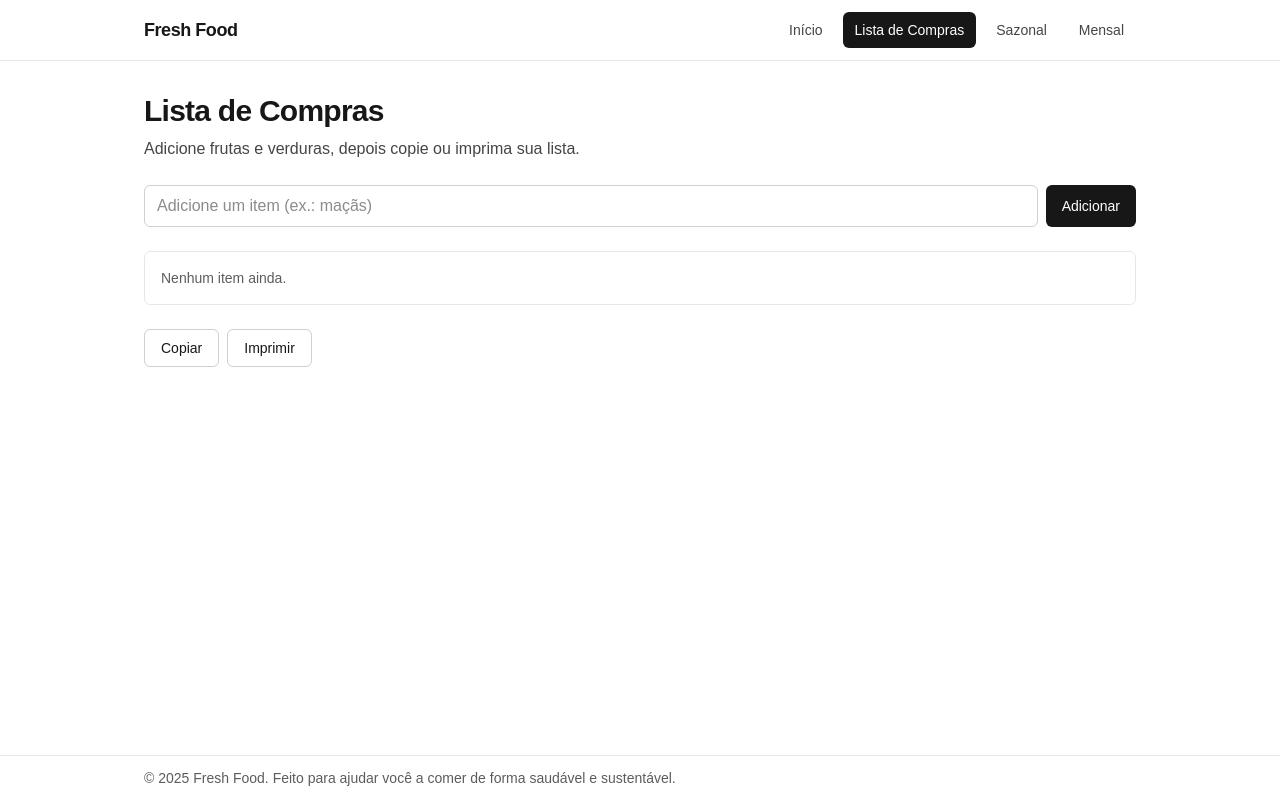
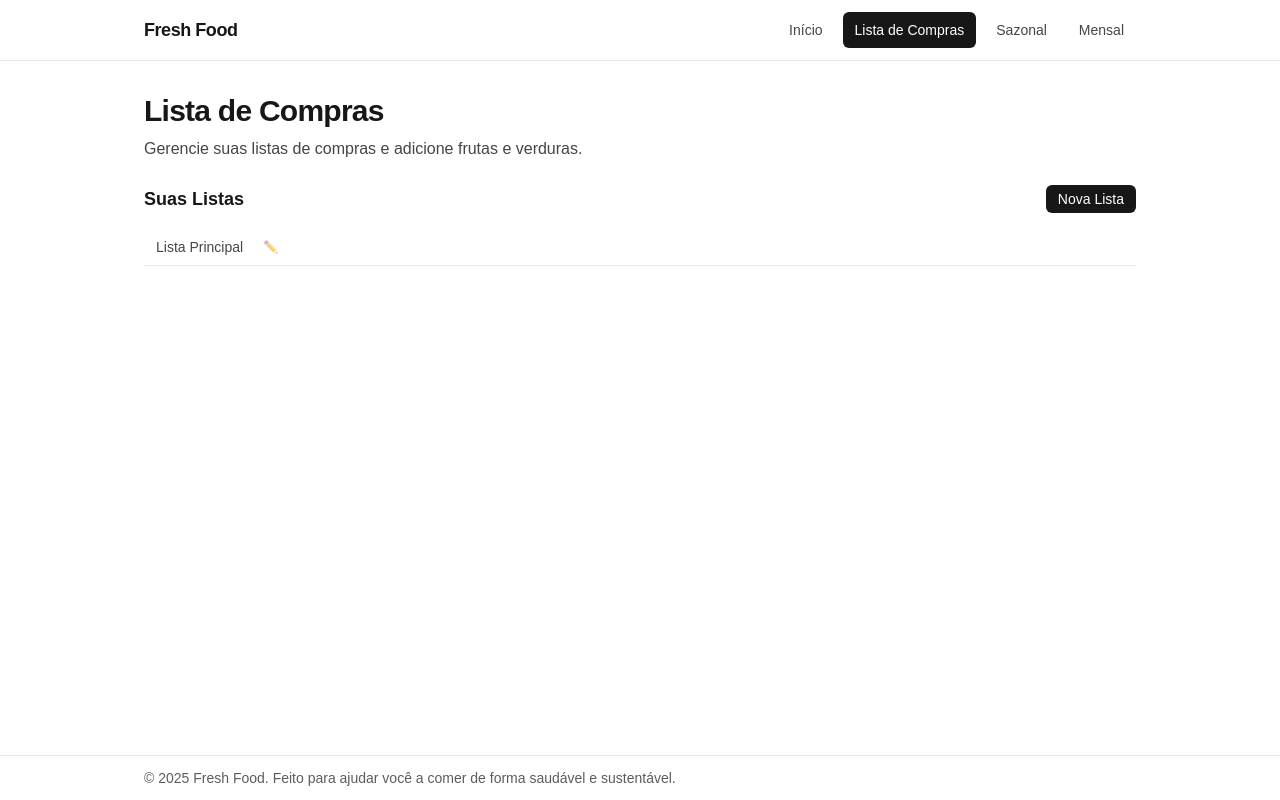
Before and after one commit to ValdineiJunior/fresh-food, a Next.js app: page /shopping-list in a window 1280 px wide. Built offline with nearby package versions, Linux system fonts and the light colour scheme.

Commit message:
feat: enhance shopping list functionality with multiple lists, local storage support, and item management

```diff
--- a/src/app/shopping-list/page.tsx
+++ b/src/app/shopping-list/page.tsx
@@ -1,26 +1,147 @@
 "use client";
 
-import React from "react";
+import React, { useEffect, useState } from "react";
 
 type Item = { id: string; name: string };
 
+type ShoppingList = {
+  id: string;
+  name: string;
+  items: Item[];
+  createdAt: Date;
+};
+
 export default function ShoppingListPage() {
-  const [items, setItems] = React.useState<Item[]>([]);
-  const [input, setInput] = React.useState("");
+  const [lists, setLists] = useState<ShoppingList[]>(() => {
+    // Initialize with a default list on first visit
+    if (
+      typeof window !== "undefined" &&
+      !localStorage.getItem("shopping-lists")
+    ) {
+      return [
+        {
+          id: crypto.randomUUID(),
+          name: "Lista Principal",
+          items: [],
+          createdAt: new Date(),
+        },
+      ];
+    }
+    return [];
+  });
+
+  const [selectedListId, setSelectedListId] = useState<string>("");
+  const [input, setInput] = useState("");
+  const [editingListId, setEditingListId] = useState<string | null>(null);
+  const [editingName, setEditingName] = useState("");
+  const [showNewListForm, setShowNewListForm] = useState(false);
+  const [newListName, setNewListName] = useState("");
+
+  // Load lists from localStorage on mount
+  useEffect(() => {
+    const savedLists = localStorage.getItem("shopping-lists");
+    if (savedLists) {
+      const parsedLists = JSON.parse(savedLists).map(
+        (list: Omit<ShoppingList, "createdAt"> & { createdAt: string }) => ({
+          ...list,
+          createdAt: new Date(list.createdAt),
+        })
+      );
+      setLists(parsedLists);
+      if (parsedLists.length > 0 && !selectedListId) {
+        setSelectedListId(parsedLists[0].id);
+      }
+    }
+  }, [selectedListId]);
+
+  // Save lists to localStorage during rendering
+  const [prevLists, setPrevLists] = useState(lists);
+  if (lists !== prevLists) {
+    setPrevLists(lists);
+    if (lists.length > 0) {
+      localStorage.setItem("shopping-lists", JSON.stringify(lists));
+    }
+  }
+
+  const selectedList = lists.find((list) => list.id === selectedListId);
+
+  function createNewList() {
+    const name = newListName.trim() || "Nova Lista";
+    const newList: ShoppingList = {
+      id: crypto.randomUUID(),
+      name,
+      items: [],
+      createdAt: new Date(),
+    };
+    setLists((prev) => [...prev, newList]);
+    setSelectedListId(newList.id);
+    setNewListName("");
+    setShowNewListForm(false);
+  }
+
+  function deleteList(listId: string) {
+    if (lists.length === 1) return; // Don't delete the last list
+    setLists((prev) => prev.filter((list) => list.id !== listId));
+    if (selectedListId === listId) {
+      const remainingLists = lists.filter((list) => list.id !== listId);
+      setSelectedListId(remainingLists[0]?.id || "");
+    }
+  }
+
+  function startEditingList(listId: string) {
+    const list = lists.find((l) => l.id === listId);
+    if (list) {
+      setEditingListId(listId);
+      setEditingName(list.name);
+    }
+  }
+
+  function saveListName() {
+    if (editingListId && editingName.trim()) {
+      setLists((prev) =>
+        prev.map((list) =>
+          list.id === editingListId
+            ? { ...list, name: editingName.trim() }
+            : list
+        )
+      );
+    }
+    setEditingListId(null);
+    setEditingName("");
+  }
 
   function addItem() {
     const name = input.trim();
-    if (!name) return;
-    setItems((prev) => [{ id: crypto.randomUUID(), name }, ...prev]);
+    if (!name || !selectedList) return;
+
+    setLists((prev) =>
+      prev.map((list) =>
+        list.id === selectedListId
+          ? {
+              ...list,
+              items: [{ id: crypto.randomUUID(), name }, ...list.items],
+            }
+          : list
+      )
+    );
     setInput("");
   }
 
-  function removeItem(id: string) {
-    setItems((prev) => prev.filter((it) => it.id !== id));
+  function removeItem(itemId: string) {
+    if (!selectedList) return;
+
+    setLists((prev) =>
+      prev.map((list) =>
+        list.id === selectedListId
+          ? { ...list, items: list.items.filter((item) => item.id !== itemId) }
+          : list
+      )
+    );
   }
 
   function copyList() {
-    const text = items.map((it) => `- ${it.name}`).join("\n");
+    if (!selectedList) return;
+    const text = selectedList.items.map((item) => `- ${item.name}`).join("\n");
     navigator.clipboard.writeText(text);
   }
 
@@ -28,15 +149,147 @@ export default function ShoppingListPage() {
     window.print();
   }
 
+  if (lists.length === 0) {
+    return (
+      <section className="space-y-6">
+        <header className="space-y-2">
+          <h1 className="text-3xl font-bold tracking-tight">
+            Lista de Compras
+          </h1>
+          <p className="text-foreground/80">
+            Crie sua primeira lista de compras.
+          </p>
+        </header>
+        <button
+          onClick={() => setShowNewListForm(true)}
+          className="rounded-md bg-foreground text-background px-4 py-2 text-sm font-medium hover:opacity-90"
+        >
+          Criar Primeira Lista
+        </button>
+      </section>
+    );
+  }
+
   return (
     <section className="space-y-6">
       <header className="space-y-2">
         <h1 className="text-3xl font-bold tracking-tight">Lista de Compras</h1>
         <p className="text-foreground/80">
-          Adicione frutas e verduras, depois copie ou imprima sua lista.
+          Gerencie suas listas de compras e adicione frutas e verduras.
         </p>
       </header>
 
+      {/* Lists Management */}
+      <div className="space-y-4">
+        <div className="flex items-center justify-between">
+          <h2 className="text-lg font-semibold">Suas Listas</h2>
+          <button
+            onClick={() => setShowNewListForm(true)}
+            className="rounded-md bg-foreground text-background px-3 py-1 text-sm font-medium hover:opacity-90"
+          >
+            Nova Lista
+          </button>
+        </div>
+
+        {/* Lists Tabs */}
+        <div className="flex flex-wrap gap-2 border-b border-foreground/10">
+          {lists.map((list) => (
+            <div key={list.id} className="flex items-center gap-2">
+              <button
+                onClick={() => setSelectedListId(list.id)}
+                className={`px-3 py-2 rounded-t-md text-sm font-medium transition-colors ${
+                  selectedListId === list.id
+                    ? "bg-foreground text-background"
+                    : "text-foreground/80 hover:text-foreground hover:bg-foreground/10"
+                }`}
+              >
+                {list.name}
+              </button>
+              <button
+                onClick={() => startEditingList(list.id)}
+                className="text-xs text-foreground/60 hover:text-foreground"
+                aria-label={`Editar ${list.name}`}
+              >
+                ✏️
+              </button>
+              {lists.length > 1 && (
+                <button
+                  onClick={() => deleteList(list.id)}
+                  className="text-xs text-red-500 hover:text-red-700"
+                  aria-label={`Deletar ${list.name}`}
+                >
+                  🗑️
+                </button>
+              )}
+            </div>
+          ))}
+        </div>
+      </div>
+
+      {/* New List Form */}
+      {showNewListForm && (
+        <div className="rounded-lg border border-foreground/10 p-4 bg-foreground/5">
+          <div className="flex gap-2">
+            <input
+              value={newListName}
+              onChange={(e) => setNewListName(e.target.value)}
+              onKeyDown={(e) => e.key === "Enter" && createNewList()}
+              placeholder="Nome da nova lista"
+              className="flex-1 rounded-md border border-foreground/20 bg-transparent px-3 py-2 outline-none focus:border-foreground/40"
+              autoFocus
+            />
+            <button
+              onClick={createNewList}
+              className="rounded-md bg-foreground text-background px-4 py-2 text-sm font-medium hover:opacity-90"
+            >
+              Criar
+            </button>
+            <button
+              onClick={() => {
+                setShowNewListForm(false);
+                setNewListName("");
+              }}
+              className="rounded-md border border-foreground/20 px-4 py-2 text-sm hover:bg-foreground/10"
+            >
+              Cancelar
+            </button>
+          </div>
+        </div>
+      )}
+
+      {/* Edit List Name Form */}
+      {editingListId && (
+        <div className="rounded-lg border border-foreground/10 p-4 bg-foreground/5">
+          <div className="flex gap-2">
+            <input
+              value={editingName}
+              onChange={(e) => setEditingName(e.target.value)}
+              onKeyDown={(e) => e.key === "Enter" && saveListName()}
+              className="flex-1 rounded-md border border-foreground/20 bg-transparent px-3 py-2 outline-none focus:border-foreground/40"
+              autoFocus
+            />
+            <button
+              onClick={saveListName}
+              className="rounded-md bg-foreground text-background px-4 py-2 text-sm font-medium hover:opacity-90"
+            >
+              Salvar
+            </button>
+            <button
+              onClick={() => {
+                setEditingListId(null);
+                setEditingName("");
+              }}
+              className="rounded-md border border-foreground/20 px-4 py-2 text-sm hover:bg-foreground/10"
+            >
+              Cancelar
+            </button>
+          </div>
+        </div>
+      )}
+
+      {/* Selected List Content */}
+      {selectedList && (
+        <div className="space-y-4">
           <div className="flex gap-2">
             <input
               value={input}
@@ -54,16 +307,21 @@ export default function ShoppingListPage() {
           </div>
 
           <ul className="divide-y divide-foreground/10 border border-foreground/10 rounded-md">
-        {items.length === 0 && (
-          <li className="p-4 text-sm text-foreground/70">Nenhum item ainda.</li>
+            {selectedList.items.length === 0 && (
+              <li className="p-4 text-sm text-foreground/70">
+                Nenhum item nesta lista.
+              </li>
             )}
-        {items.map((it) => (
-          <li key={it.id} className="flex items-center justify-between p-3">
-            <span>{it.name}</span>
+            {selectedList.items.map((item) => (
+              <li
+                key={item.id}
+                className="flex items-center justify-between p-3"
+              >
+                <span>{item.name}</span>
                 <button
-              onClick={() => removeItem(it.id)}
+                  onClick={() => removeItem(item.id)}
                   className="text-sm text-foreground/70 hover:text-foreground"
-              aria-label={`Remover ${it.name}`}
+                  aria-label={`Remover ${item.name}`}
                 >
                   Remover
                 </button>
@@ -85,6 +343,8 @@ export default function ShoppingListPage() {
               Imprimir
             </button>
           </div>
+        </div>
+      )}
     </section>
   );
 }
```
Lines whose indentation alone changed are shown as unchanged.
